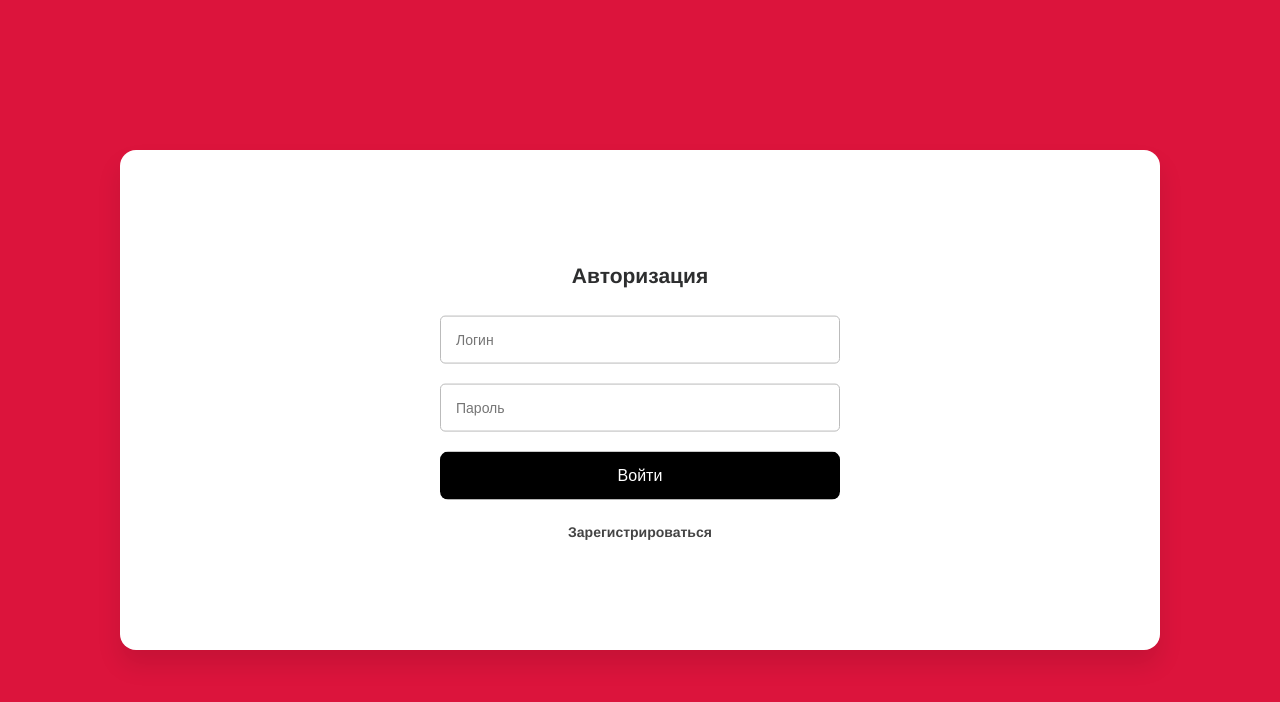
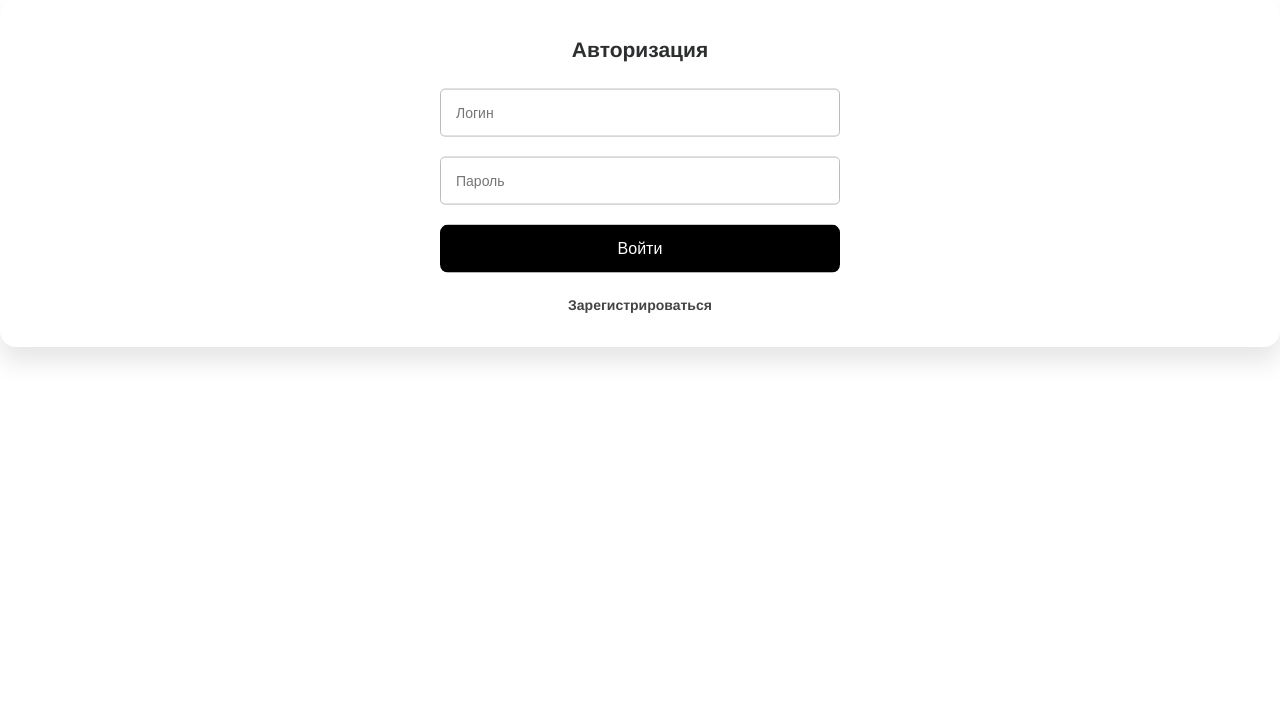
Before and after one commit to katalist5296/planner, an Angular app: page /auth/sign-in in a window 1280 px wide. Shown: the top 702 px of the page. Built offline with nearby package versions, Linux system fonts and the light colour scheme.

Commit message:
init electron

```diff
--- a/package.json
+++ b/package.json
@@ -1,6 +1,7 @@
 {
   "name": "planner",
   "version": "0.0.0",
+  "main": "main.js",
   "scripts": {
     "ng": "ng",
     "start": "ng serve",
@@ -8,6 +9,7 @@
     "test": "ng test",
     "lint": "ng lint",
     "e2e": "ng e2e",
+    "electron": "ng build --base-href ./ && electron .",
     "db": "json-server --watch ./src/backend/db.json"
   },
   "private": true,
@@ -33,6 +35,7 @@
     "@types/jasminewd2": "~2.0.3",
     "@types/node": "^12.11.1",
     "codelyzer": "^6.0.0",
+    "electron": "^12.0.5",
     "jasmine-core": "~3.6.0",
     "jasmine-spec-reporter": "~5.0.0",
     "karma": "~6.3.2",
--- a/src/app/auth/layout/auth-layout.component.scss
+++ b/src/app/auth/layout/auth-layout.component.scss
@@ -1,6 +1,6 @@
 .auth-container {
   transform: translate(-50%, -50%);
-  position: absolute;
+  position: relative;
   top: 50%;
   left: 50%;
 
--- a/src/app/core/layouts/main-container/main-container.component.scss
+++ b/src/app/core/layouts/main-container/main-container.component.scss
@@ -1,16 +1,9 @@
 .container {
-  transform: translate(-50%, -50%);
-  position: absolute;
-  top: 50%;
-  left: 50%;
   display: flex;
   background: #fff;
   color: #2d2e2f;
   font-family: Montserrat, "Helvetica Neue", Helvetica, Arial, sans-serif;
   font-weight: 300;
-  width: 1040px;
-  height: 500px;
-  margin: 0 auto;
   box-shadow: 0 15px 25px rgba(0, 0, 0, 0.1);
   border-radius: 1em;
 
--- a/src/styles.scss
+++ b/src/styles.scss
@@ -1,7 +1,6 @@
 /* You can add global styles to this file, and also import other style files */
 
 body {
-  background-color: crimson;
   margin: 0;
   padding: 0;
 }
```
Also changed, not shown: main.js (added, +38 -0 lines), 1 other file (tests, documents, lock files or other folders).
